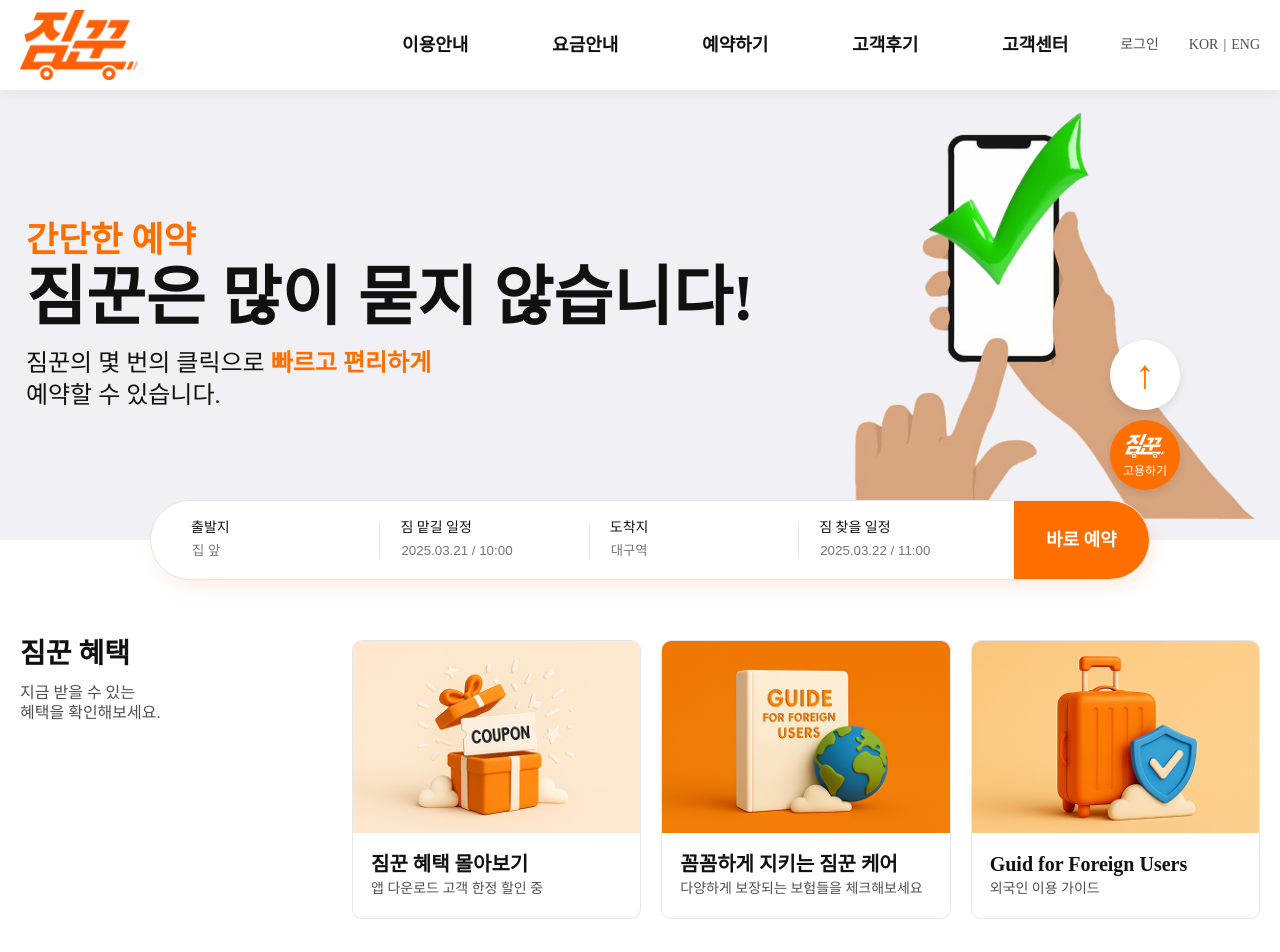
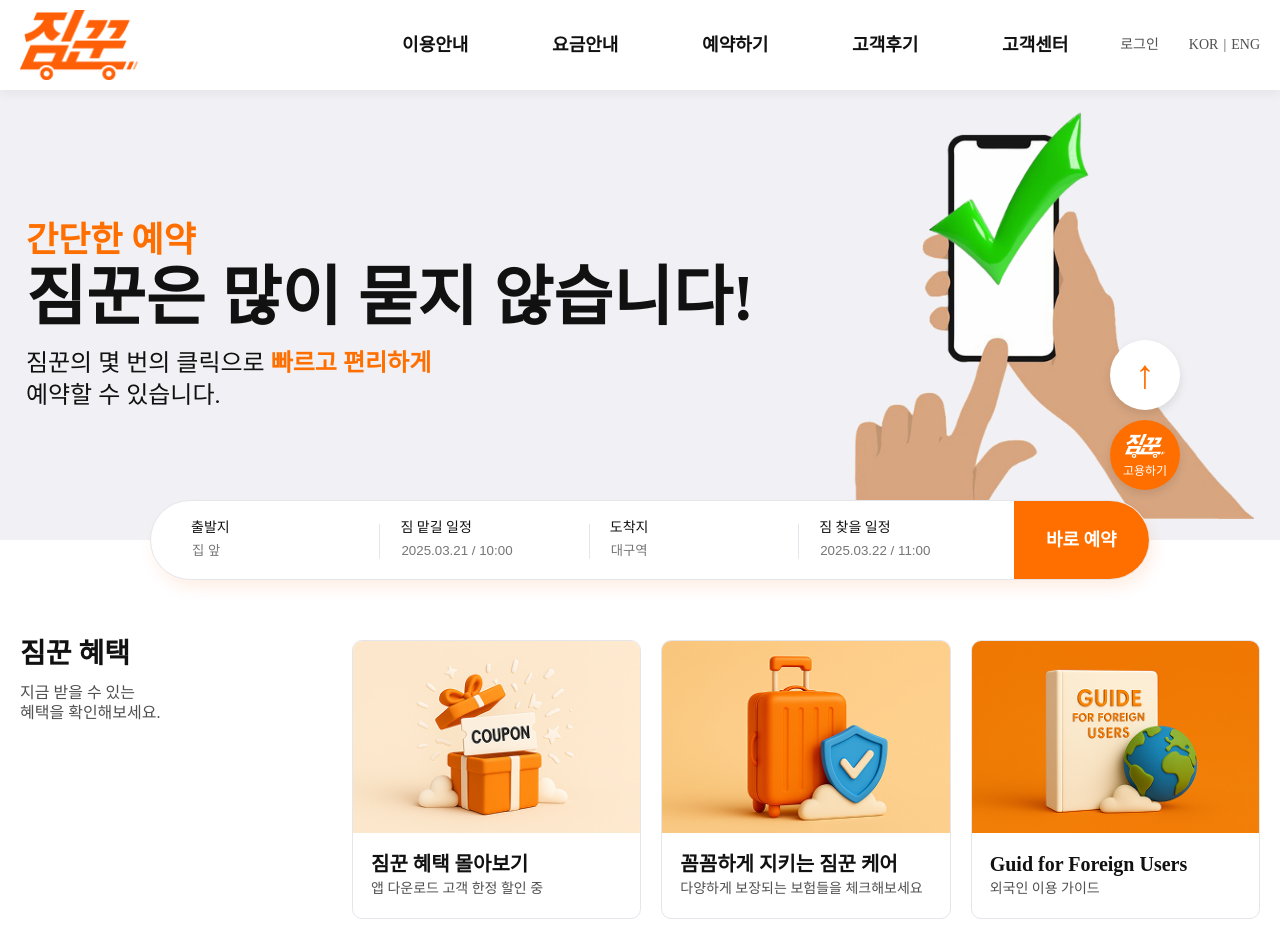
Before and after one commit to HongEungyung/newjimggun, a Vue app: page / in a window 1280 px wide. Shown: the top 952 px of the page. Built offline with nearby package versions, Linux system fonts and the light colour scheme.

Commit message:
메인 페이지 첫번째 영역 이미지 순서 변경

```diff
--- a/src/views/A1_home.vue
+++ b/src/views/A1_home.vue
@@ -188,7 +188,7 @@
         </li>
         <li class="part1-box2 part1-box">
           <div class="part1-img">
-            <img src="/images/hong/s-banner-2.png" alt="혜택2" />
+            <img src="/images/hong/s-banner-3.png" alt="혜택2" />
           </div>
           <div class="box-text box2-text">
             <h3>꼼꼼하게 지키는 짐꾼 케어</h3>
@@ -197,7 +197,7 @@
         </li>
         <li class="part1-box3 part1-box">
           <div class="part1-img">
-            <img src="/images/hong/s-banner-3.png" alt="혜택3" />
+            <img src="/images/hong/s-banner-2.png" alt="혜택3" />
           </div>
           <div class="box-text box3-text">
             <h3>Guid for Foreign Users</h3>
```
